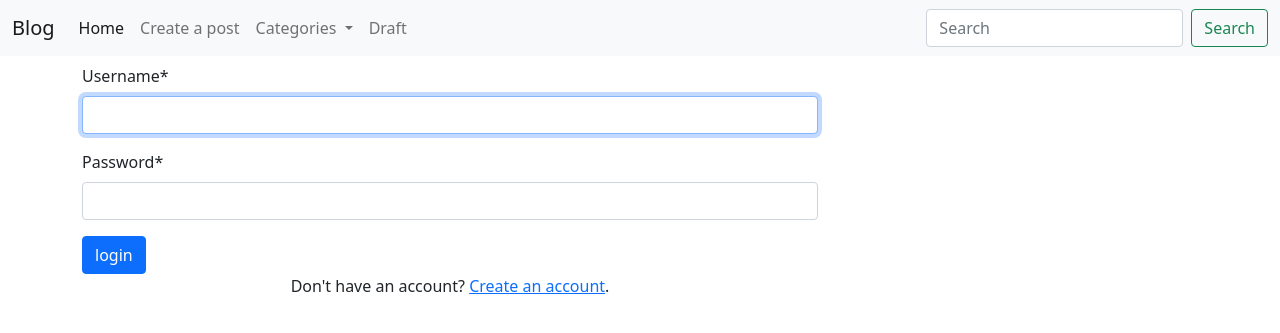
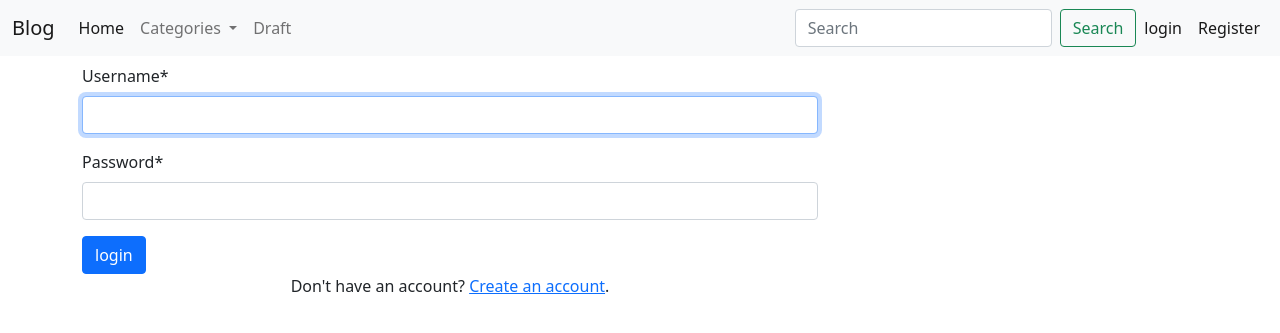
Before and after one commit to rcoffie/simple-blog-app, a Django app: page /accounts/login in a window 1280 px wide. Shown: the top 333 px of the page. Run offline with Django 4.2, Linux system fonts and the light colour scheme; some libraries are stand-ins or nearby versions.

Commit message:
working on user authenticaton

```diff
--- a/accounts/urls.py
+++ b/accounts/urls.py
@@ -2,5 +2,6 @@ from django.urls import path, include
 from accounts import views
 urlpatterns = [
 path ('register',views.register,name='register'),
-path('login',views.login, name='login'),
+path('login',views.user_login, name='login'),
+path('user-logout',views.user_logout,name='user_logout')
 ]
--- a/accounts/views.py
+++ b/accounts/views.py
@@ -1,8 +1,9 @@
 from django.shortcuts import render, redirect
 from accounts.forms import NewUserForm
-from django.contrib.auth import login, authenticate
+from django.contrib.auth import login, authenticate, logout
 from django.contrib import messages
 from django.contrib.auth.forms import AuthenticationForm
+from django.contrib.auth.decorators import login_required
 
 # Create your views here.
 
@@ -20,7 +21,7 @@ def register(request):
     return render(request, 'accounts/register.html',context)
 
 
-def login(request):
+def user_login(request):
     form = AuthenticationForm()
     if request.method == 'POST':
         form = AuthenticationForm(request, data=request.POST)
@@ -29,6 +30,7 @@ def login(request):
             password = form.cleaned_data.get('password')
             user = authenticate(username=username, password=password)
             if user is not None:
+                login(request, user)
                 messages.info(request, f"you are logged in as {username}.")
                 return redirect('posts_list')
             else:
@@ -37,3 +39,9 @@ def login(request):
             messages.error(request, 'invalid username or password')
     context = {'login_form':form}
     return render(request, 'accounts/login.html',context)
+
+
+@login_required(login_url='/login')
+def user_logout(request):
+    logout(request)
+    return redirect('posts_list')
--- a/post/forms.py
+++ b/post/forms.py
@@ -4,7 +4,7 @@ from post.models import Posts, Comment
 class PostsForm(ModelForm):
     class Meta:
         model = Posts
-        fields = ['title','author','content','status','category', 'images']
+        fields = ['title','content','status','category', 'images']
 
 class ReplyForm(ModelForm):
     class Meta:
--- a/post/models.py
+++ b/post/models.py
@@ -3,7 +3,7 @@ from django.contrib.auth.models import User
 # Create your models here.
 
 class Category(models.Model):
-    name = models.CharField(max_length=20)
+    name = models.CharField(max_length=20, unique=True)
 
     def __str__(self):
         return self.name
--- a/templates/accounts/login.html
+++ b/templates/accounts/login.html
@@ -4,7 +4,7 @@
 <div class="container">
   <div class="row">
     <div class="col-md-8">
-      <form class="" action="index.html" method="post">
+      <form class="" action="" method="POST">
         {% csrf_token %}
         {{login_form|crispy}}
         <input type="submit" class="btn btn-primary" name="" value="login">
--- a/templates/base.html
+++ b/templates/base.html
@@ -23,9 +23,9 @@
             <li class="nav-item">
               <a class="nav-link active" aria-current="page" href="{%url 'posts_list'%}">Home</a>
             </li>
-            <li class="nav-item">
+            <!-- <li class="nav-item">
               <a class="nav-link" href="{%url 'create_post' %}">Create a post</a>
-            </li>
+            </li> -->
             <li class="nav-item dropdown">
               <a class="nav-link dropdown-toggle" href="#" id="navbarDropdown" role="button" data-bs-toggle="dropdown" aria-expanded="false">
                 Categories
@@ -45,6 +45,30 @@
             <input class="form-control me-2" type="search" placeholder="Search" aria-label="Search">
             <button class="btn btn-outline-success" type="submit">Search</button>
           </form>
+          <ul class="navbar-nav ">
+            {% if request.user.is_authenticated %}
+            <li class="nav-item dropdown">
+              <a class="nav-link dropdown-toggle" href="#" id="navbarDropdown" role="button" data-bs-toggle="dropdown" aria-expanded="false">
+              Hi!  {{request.user.username}}
+              </a>
+              <ul class="dropdown-menu" aria-labelledby="navbarDropdown">
+                <li><a class="dropdown-item" href="{% url 'user_logout' %}">Logout</a></li>
+                <li><a class="dropdown-item" href="{% url 'create_post' %}">Add Post</a></li>
+                <li><hr class="dropdown-divider"></li>
+                <li><a class="dropdown-item" href="#">Others</a></li>
+              </ul>
+            </li>
+
+            {%else %}
+
+            <li class="nav-item">
+              <a class="nav-link active" aria-current="page" href="{% url 'login' %}">login</a>
+            </li>
+            <li class="nav-item">
+              <a class="nav-link active" aria-current="page" href="{% url 'register' %}">Register</a>
+            </li>
+            {% endif %}
+          </ul>
         </div>
       </div>
     </nav>
--- a/templates/posts/post_list.html
+++ b/templates/posts/post_list.html
@@ -4,7 +4,7 @@
 
 {% block content %}
 <div class="container">
-
+{{request.user}}
   <div class="row">
 
     {% if messages %}
```
Also changed, not shown: post/views.py (+6 -4 lines), post/migrations/0026_merge_20220711_0853.py (added), post/migrations/0027_alter_category_name.py (added), templates/posts/categories.html (added).
